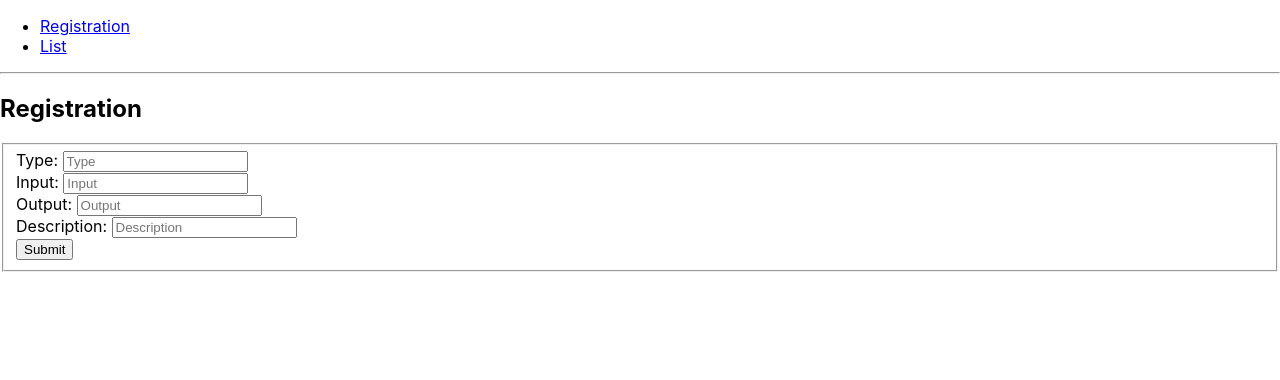
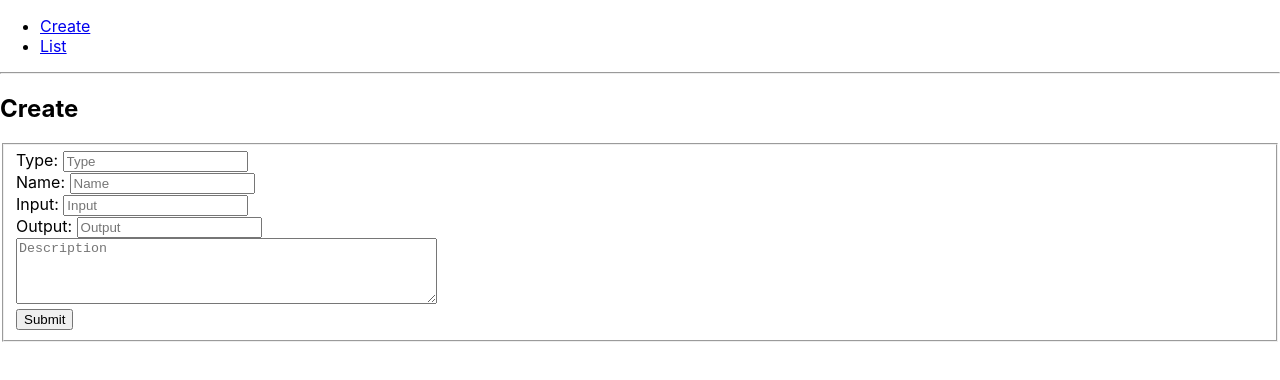
Before and after one commit to mcoreycoder/AngelMPerez-My-Proyect, a React (Create React App) app in the folder frontend/: page / in a window 1280 px wide. Shown: the top 380 px of the page. Built offline with nearby package versions, Linux system fonts and the light colour scheme.

Commit message:
new description

```diff
--- a/frontend/src/App.js
+++ b/frontend/src/App.js
@@ -19,7 +19,7 @@ export default function BasicExample() {
         <ul>
 
           <li>
-            <Link to="/">Registration</Link>
+            <Link to="/">Create</Link>
           </li>
           <li>
             <Link to="/List">List</Link>
@@ -30,7 +30,7 @@ export default function BasicExample() {
 
         <Switch>
           <Route exact path="/">
-            <Registration />
+            <Create />
           </Route>
           <Route path="/List">
             <List />
@@ -44,11 +44,12 @@ export default function BasicExample() {
 // You can think of these components as "pages"
 // in your app.
 
-class Registration extends React.Component{
+class Create extends React.Component{
   constructor(props){
     super(props);
     this.state={
       Type: '',
+      Name:'',
       Input: '',
       Output: '',
       Description: ''
@@ -101,15 +102,18 @@ class Registration extends React.Component{
  render(){
      return (
       <div>
-        <h2>Registration</h2>
+        <h2>Create</h2>
 
         <fieldset>
           <form onSubmit={this.handleSubmit}>
           Type:  <input type='text' value={this.state.value} name='Type' placeholder='Type' onChange={this.handleChange}></input><br></br>
+          Name:  <input type='text' value={this.state.value} name='Name' placeholder='Name' onChange={this.handleChange}></input><br></br>
           Input: <input type="text" value={this.state.value} name="Input" placeholder="Input"  onChange={this.handleChange}></input><br></br>
           Output: <input type="text" value={this.state.value} name="Output" placeholder="Output"  onChange={this.handleChange}></input><br></br>
-          Description: <input type="text" value={this.state.value} name="Description" placeholder="Description" onChange={this.handleChange}></input><br></br>
-         <input type="submit"  value="Submit"></input>
+          <textarea rows="4" cols="50" placeholder='Description'/>
+
+          {/* Description: <input type="file" value={this.state.value} name="Description" placeholder="Description" onChange={this.handleChange}></input><br></br> */}
+         <br/><input type="submit"  value="Submit"></input>
 
           </form>
         </fieldset>
@@ -126,6 +130,7 @@ class List extends React.Component{
       <div key={index}>
       <h3>--------------------------</h3>
       <h3>Type: {item.Type}</h3>
+      <h3>Name: {item.Name}</h3>
       <h3>Input: {item.Input}</h3>
       <h3>Output: {item.Output}</h3>
       <h3>Description: {item.Description}</h3>
```
